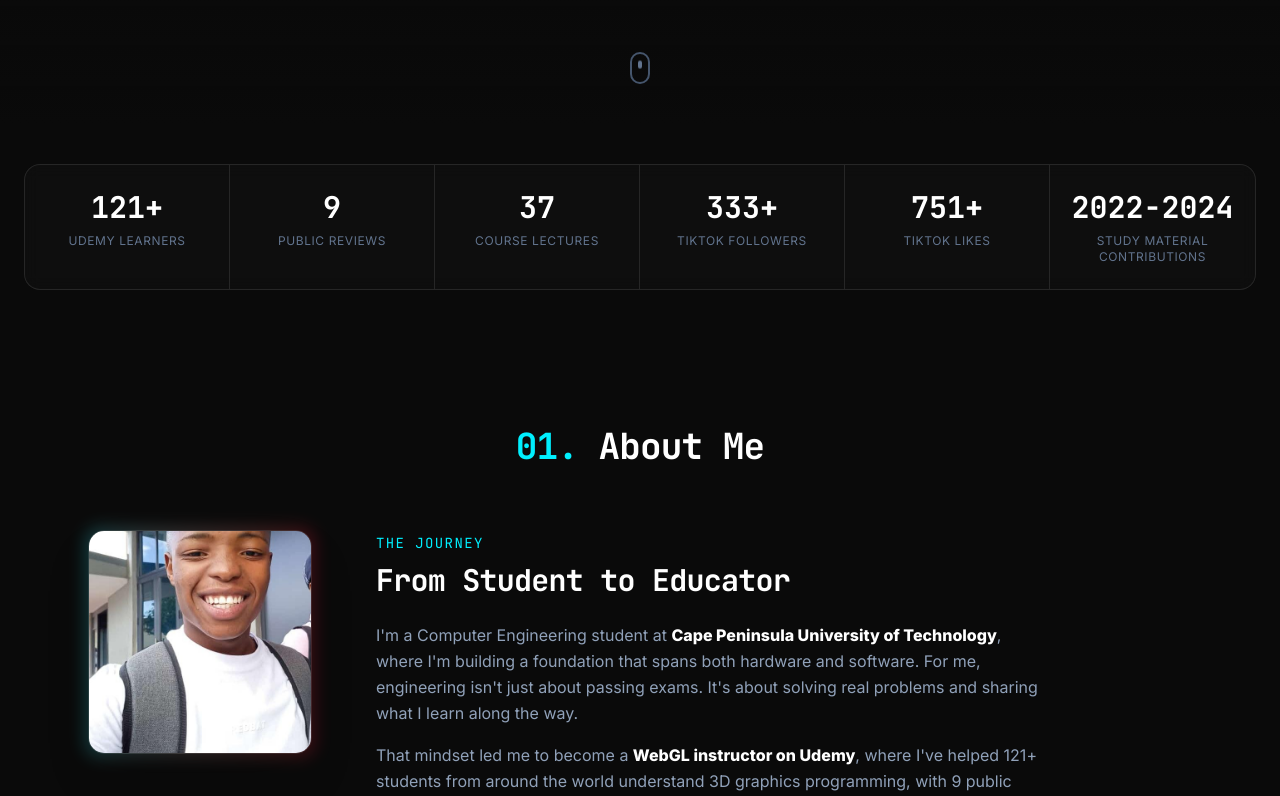
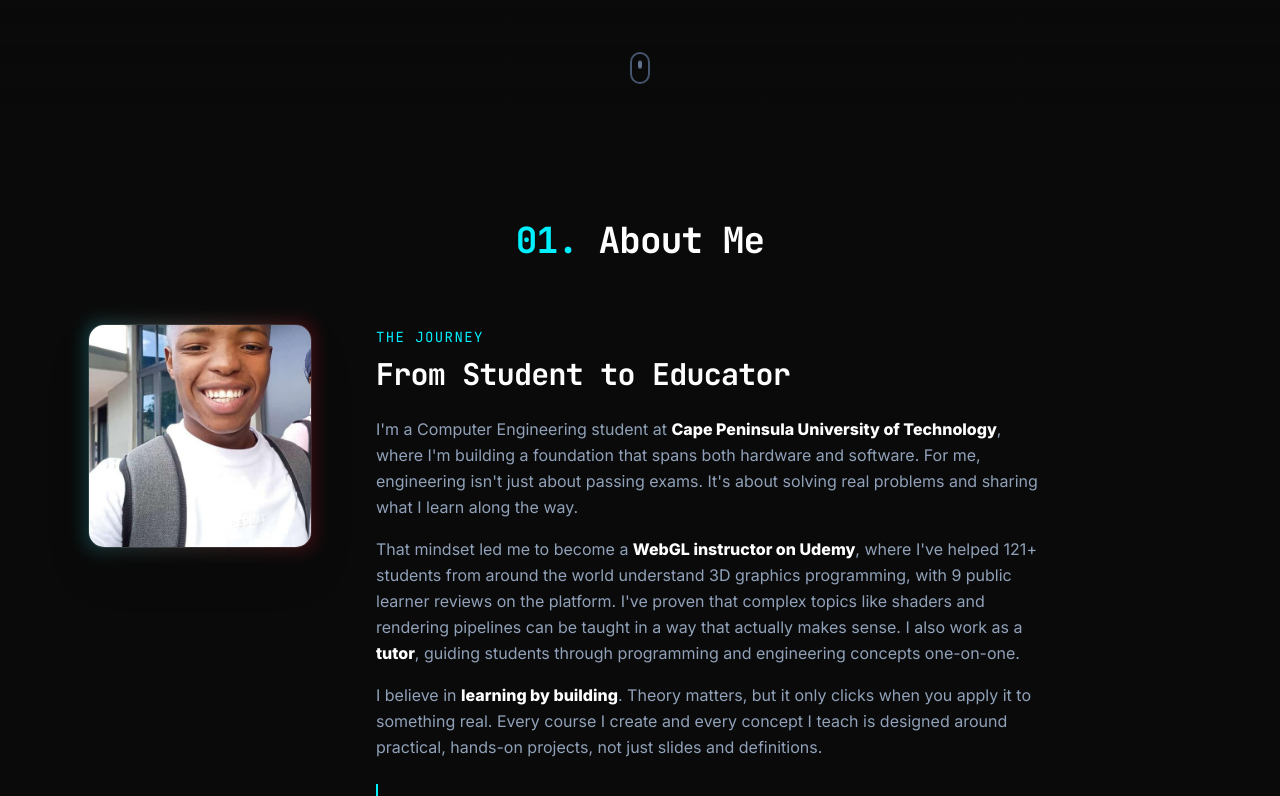
Before and after one commit to 2Ntlaks/Ntlaks-Portfolio, a React (Vite) app: page / in a window 1280 px wide. Shown: the part 676-1472 px from the top of the page. Built offline with nearby package versions, Linux system fonts and the light colour scheme.

Commit message:
refactor(ui): remove proof section and revert proof-only navigation

```diff
--- a/src/App.jsx
+++ b/src/App.jsx
@@ -1,7 +1,6 @@
 import React from "react";
 import Navbar from "./components/Navbar";
 import Hero from "./components/Hero";
-import ProofBar from "./components/ProofBar";
 import About from "./components/About";
 import Projects from "./components/Projects";
 import Contact from "./components/Contact";
@@ -13,7 +12,6 @@ function App() {
       <Navbar />
       <main>
         <Hero />
-        <ProofBar />
         <About />
         <Projects />
         <Contact />
--- a/src/components/Navbar.jsx
+++ b/src/components/Navbar.jsx
@@ -3,7 +3,7 @@ import React, { useState } from "react";
 const Navbar = () => {
   const [isOpen, setIsOpen] = useState(false);
 
-  const navLinks = ["Proof", "About", "Skills", "Projects", "Contact"];
+  const navLinks = ["About", "Skills", "Projects", "Contact"];
 
   const handleLinkClick = () => {
     setIsOpen(false);
--- a/src/components/ProofBar.jsx
+++ /dev/null
@@ -1,82 +0,0 @@
-import React from "react";
-import { PUBLIC_STATS } from "../constants/publicStats";
-
-const ProofBar = () => {
-  const {
-    udemyLearners,
-    udemyPublicReviews,
-    udemyLectures,
-    tiktokFollowers,
-    tiktokLikes,
-    studyMaterialYears,
-  } = PUBLIC_STATS;
-
-  const proofItems = [
-    {
-      value: `${udemyLearners}+`,
-      label: "Udemy Learners",
-      href: "https://www.udemy.com/user/ntlakanipho-mgaguli/",
-    },
-    {
-      value: `${udemyPublicReviews}`,
-      label: "Public Reviews",
-      href: "https://www.udemy.com/user/ntlakanipho-mgaguli/",
-    },
-    {
-      value: `${udemyLectures}`,
-      label: "Course Lectures",
-      href: "https://www.udemy.com/user/ntlakanipho-mgaguli/",
-    },
-    {
-      value: `${tiktokFollowers}+`,
-      label: "TikTok Followers",
-    },
-    {
-      value: `${tiktokLikes}+`,
-      label: "TikTok Likes",
-    },
-    {
-      value: studyMaterialYears,
-      label: "Study Material Contributions",
-    },
-  ];
-
-  return (
-    <section id="proof" className="px-6 py-10">
-      <div className="max-w-7xl mx-auto rounded-2xl border border-white/10 bg-surface/50 backdrop-blur-sm">
-        <div className="grid grid-cols-2 md:grid-cols-3 lg:grid-cols-6 divide-y md:divide-y-0 divide-white/10 md:divide-x divide-white/10">
-          {proofItems.map((item) => {
-            const content = (
-              <div className="px-4 py-6 text-center">
-                <p className="text-2xl md:text-3xl font-bold text-white font-mono">
-                  {item.value}
-                </p>
-                <p className="text-xs uppercase tracking-wider text-slate-500 mt-2">
-                  {item.label}
-                </p>
-              </div>
-            );
-
-            if (!item.href) {
-              return <div key={item.label}>{content}</div>;
-            }
-
-            return (
-              <a
-                key={item.label}
-                href={item.href}
-                target="_blank"
-                rel="noopener noreferrer"
-                className="hover:bg-white/5 transition-colors duration-300"
-              >
-                {content}
-              </a>
-            );
-          })}
-        </div>
-      </div>
-    </section>
-  );
-};
-
-export default ProofBar;
--- a/src/constants/publicStats.js
+++ b/src/constants/publicStats.js
@@ -2,7 +2,4 @@ export const PUBLIC_STATS = {
   udemyLearners: 121,
   udemyPublicReviews: 9,
   udemyLectures: 37,
-  tiktokFollowers: 333,
-  tiktokLikes: 751,
-  studyMaterialYears: "2022-2024",
 };
```
